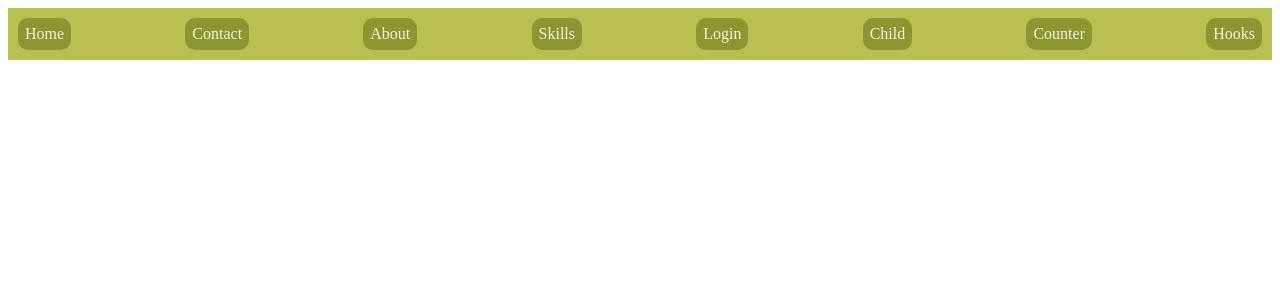
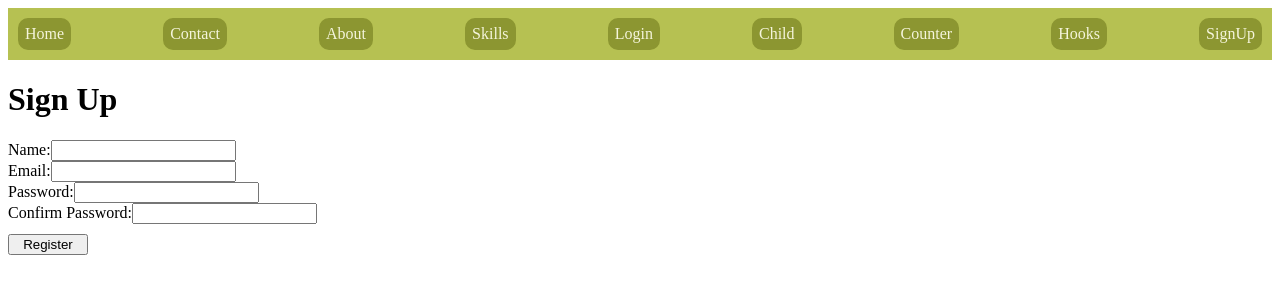
Before and after one commit to harshneekannapiran/MERN2025, a React (Vite) app in the folder REACT/: page /signup in a window 1280 px wide. Shown: the top 300 px of the page. Built offline with nearby package versions, Linux system fonts and the light colour scheme.

Commit message:
feat:newly added signup page

```diff
--- a/REACT/src/App.jsx
+++ b/REACT/src/App.jsx
@@ -11,6 +11,7 @@ import Hooks from './pages/Hooks';
 import State from './hooks/State';
 import { Route,Routes } from 'react-router-dom';
 import Effects from './hooks/Effects';
+import SignUp from './pages/SignUp';
 
 const App = () => {
   const fruits = ['Cucumber', 'Mango', 'Grapes'];
@@ -46,6 +47,7 @@ const App = () => {
             <Route path='/hooks' element={<Hooks />}></Route>
             <Route path='/state' element={<State />}></Route>
              <Route path='/effects' element={<Effects />}></Route>
+             <Route path='/signup' element={<SignUp />}></Route>
 </Routes>
     </div>
   )
--- a/REACT/src/component/Navbar.jsx
+++ b/REACT/src/component/Navbar.jsx
@@ -13,6 +13,7 @@ const Navbar = () => {
            <Link to ='/child' className='Link'>Child</Link>
            <Link to ='/counter' className='Link'>Counter</Link>
            <Link to ='/hooks' className='Link'>Hooks</Link>
+           <Link to ='/signup' className='Link'>SignUp</Link>
         </nav>
     </div>
   )
--- /dev/null
+++ b/REACT/src/pages/SignUp.jsx
@@ -0,0 +1,82 @@
+import React, { useState } from 'react';
+
+const SignUp = () => {
+  const [formData, setFormData] = useState({
+    name: '',
+    email: '',
+    password: '',
+    confirmPassword: ''
+  });
+
+  const handleChange = (e) => {
+    setFormData(prev => ({ ...prev, [e.target.name]: e.target.value }));
+  };
+
+  const handleSubmit = (e) => {
+    e.preventDefault();
+
+    if (formData.password !== formData.confirmPassword) {
+      alert("Passwords do not match.");
+      return;
+    }
+
+    // Simulate form submission (e.g. API call)
+    console.log('SignUp data:', formData);
+
+    // Clear form
+    setFormData({
+      name: '',
+      email: '',
+      password: '',
+      confirmPassword: ''
+    });
+  };
+
+  return (
+    <div className='form'>
+      <h1>Sign Up</h1>
+      <form onSubmit={handleSubmit}>
+        <label>Name:</label>
+        <input
+          type="text"
+          name="name"
+          value={formData.name}
+          onChange={handleChange}
+        />
+        <br />
+        <label>Email:</label>
+        <input
+          type="email"
+          name="email"
+          value={formData.email}
+          onChange={handleChange}
+        />
+        <br />
+        <label>Password:</label>
+        <input
+          type="password"
+          name="password"
+          value={formData.password}
+          onChange={handleChange}
+        />
+        <br />
+        <label>Confirm Password:</label>
+        <input
+          type="password"
+          name="confirmPassword"
+          value={formData.confirmPassword}
+          onChange={handleChange}
+        />
+        <br />
+        <button
+          type="submit"
+          style={{ display: 'inline', width: '80px', margin: '10px 0' }}
+        >
+          Register
+        </button>
+      </form>
+    </div>
+  );
+};
+
+export default SignUp;
```
